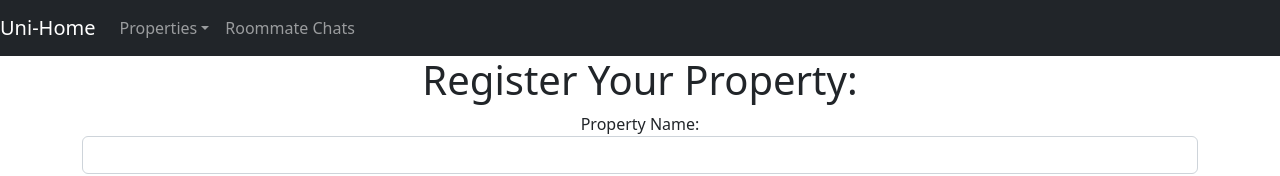
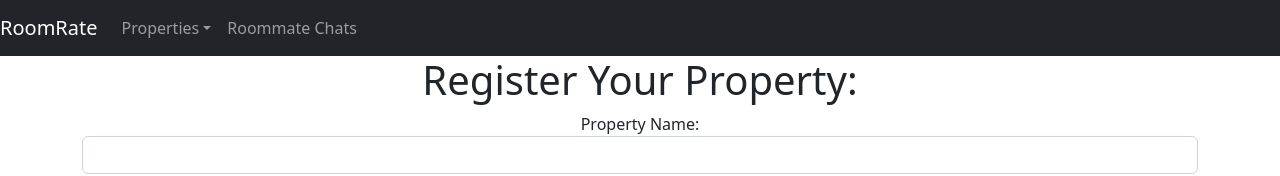
Before and after one commit to RoomRate/RoomRate, a React (Create React App) app in the folder packages/client/: page /property/form in a window 1280 px wide. Shown: the top 176 px of the page. Built offline with nearby package versions, Linux system fonts and the light colour scheme.

Commit message:
Update navbar.js

```diff
--- a/packages/client/src/components/Panels/Navigation/navbar.js
+++ b/packages/client/src/components/Panels/Navigation/navbar.js
@@ -3,7 +3,7 @@ import { Navbar, Nav, NavDropdown } from 'react-bootstrap';
 
 export const Navigation = () =>
   <Navbar bg="dark" variant="dark">
-    <Navbar.Brand href="/">Uni-Home</Navbar.Brand>
+    <Navbar.Brand href="/">RoomRate</Navbar.Brand>
     <Nav className="me-auto">
       <NavDropdown title="Properties">
         <NavDropdown.Item href="/">List</NavDropdown.Item>
```
